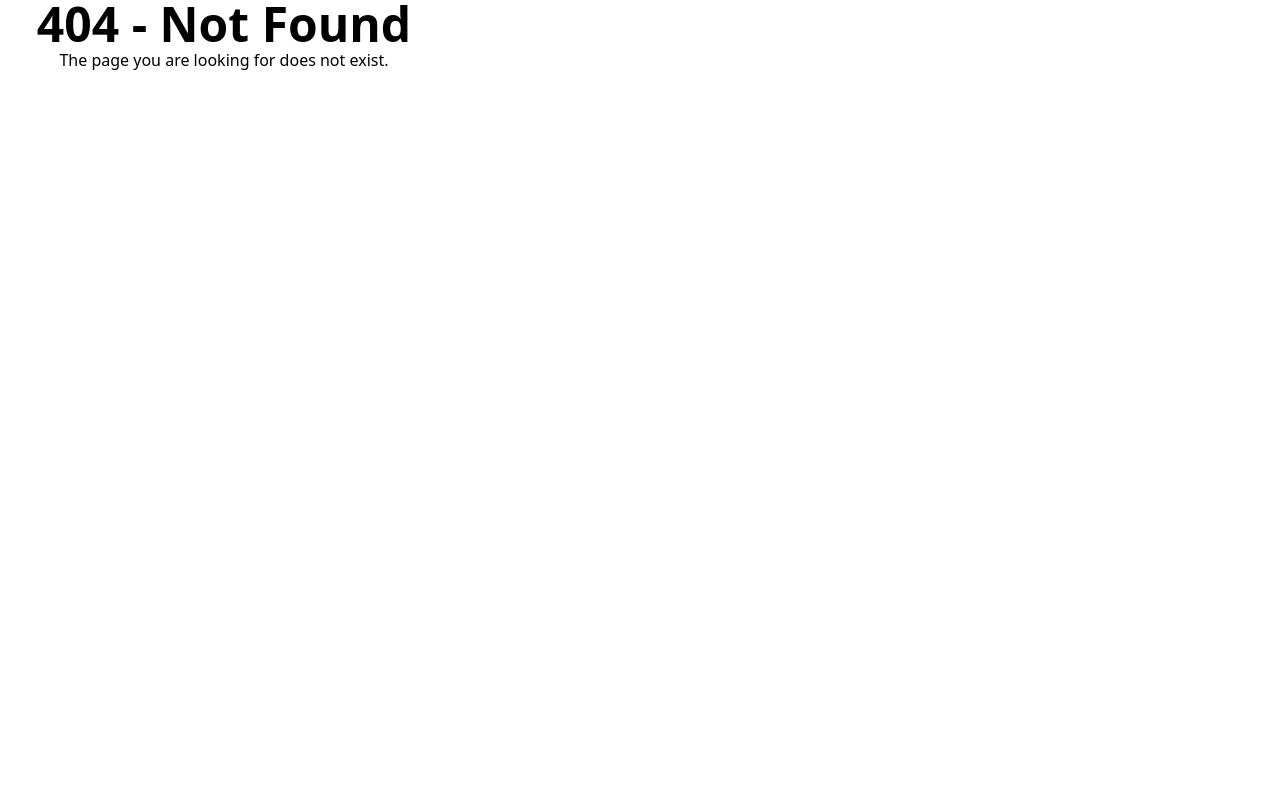
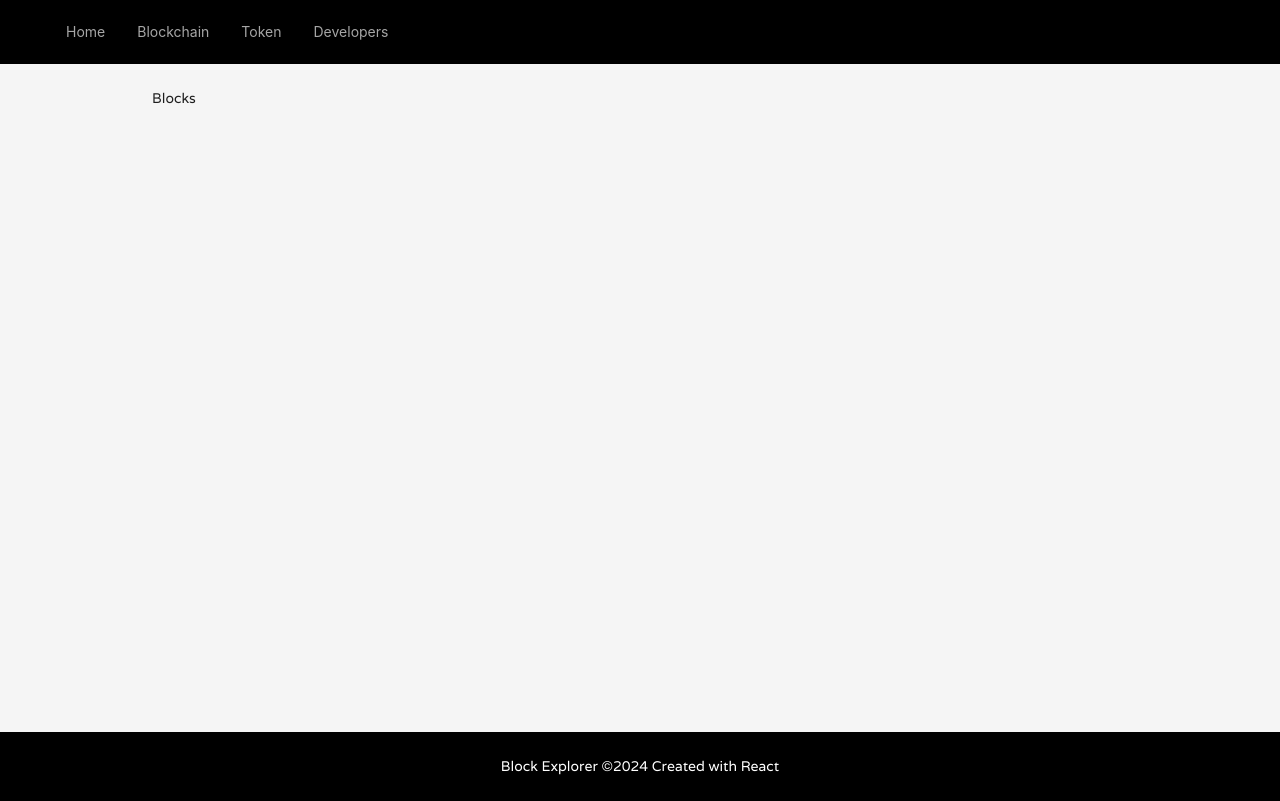
Before and after one commit to hilmoo/custom-block-explorer, a React (Create React App) app: page /blocks in a window 1280 px wide. Before the commit this address had no page. Built offline with nearby package versions, Linux system fonts and the light colour scheme.

Commit message:
added blocks page

```diff
--- a/src/App.js
+++ b/src/App.js
@@ -1,18 +1,14 @@
 import React from "react";
-import { BrowserRouter as Router, Route, Routes } from "react-router-dom";
+import { BrowserRouter as Router } from "react-router-dom";
 
 import AppLayout from "./containers/Layout";
-import PageNotFound from "./containers/PageNotFound";
 
 import "./App.css";
 
 function App() {
   return (
     <Router>
-      <Routes>
-        <Route path="/" element={<AppLayout />} />
-        <Route path="*" element={<PageNotFound />} />
-      </Routes>
+      <AppLayout />
     </Router>
   );
 }
--- a/src/components/SummaryCard.js
+++ b/src/components/SummaryCard.js
@@ -31,7 +31,7 @@ const SummaryCard = () => {
     <div className="p-4 rounded-lg border w-full">
       <div className="grid grid-cols-2 md:grid-cols-3 lg:grid-cols-6 divide-y md:divide-y-0 md:divide-x divide-gray-200">
         {SUMMARY.map((item, index) => (
-          <StatsCard key={index} {...item} />
+          <StatsCard {...item} key={index} />
         ))}
       </div>
     </div>
--- a/src/components/UI/BlockCard.js
+++ b/src/components/UI/BlockCard.js
@@ -14,7 +14,7 @@ const ListCard = ({
 }) => {
   return (
     <div className="p-2 rounded-lg">
-      <div class="grid grid-cols-1 sm:grid-cols-6 gap-4">
+      <div className="grid grid-cols-1 sm:grid-cols-6 gap-4">
         <div className="row-span-3 justify-center items-center hidden md:block">
           <Square2StackIcon className="w-10 h-10" />
         </div>
--- a/src/containers/Layout.js
+++ b/src/containers/Layout.js
@@ -1,10 +1,10 @@
-import React, { lazy } from "react";
+import React from "react";
 import { Layout, Menu } from "antd";
 import { useNavigate, Routes, Route } from "react-router-dom";
 
+import routes from "../routes";
+import PageNotFound from "../containers/PageContent";
 import FooterComponent from "../components/UI/Footer";
-
-const HomePage = lazy(() => import("../pages/Home"));
 
 const { Header, Content, Footer } = Layout;
 
@@ -69,7 +69,10 @@ const AppLayout = () => {
       </Header>
       <Content className="xl:px-50 lg:px-32 md:px-16 sm:px-6 min-h-[calc(100vh-132px)]">
         <Routes>
-          <Route path="/" element={<HomePage />} />
+          {routes.map(({ path, component }) => (
+            <Route key={path} path={path} element={component} />
+          ))}
+          <Route path="*" element={<PageNotFound />} />
         </Routes>
       </Content>
       <Footer className="text-center bg-black text-white">
--- /dev/null
+++ b/src/pages/Blocks.js
@@ -0,0 +1,7 @@
+import React from "react";
+
+const Blocks = () => {
+  return <div className="p-6">Blocks</div>;
+};
+
+export default Blocks;
--- a/src/routes/index.js
+++ b/src/routes/index.js
@@ -1,11 +1,16 @@
 import { lazy } from "react";
 
 const Home = lazy(() => import("../pages/Home"));
+const Blocks = lazy(() => import("../pages/Blocks"));
 
 const routes = [
   {
     path: "/",
-    component: Home,
+    component: <Home />,
+  },
+  {
+    path: "/blocks",
+    component: <Blocks />,
   },
 ];
 
```
